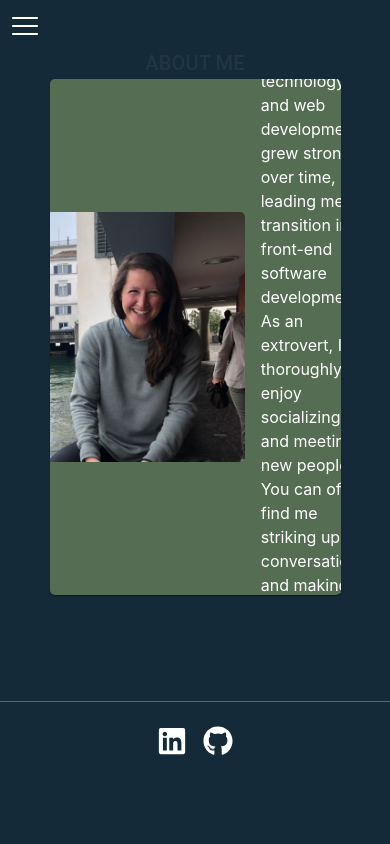
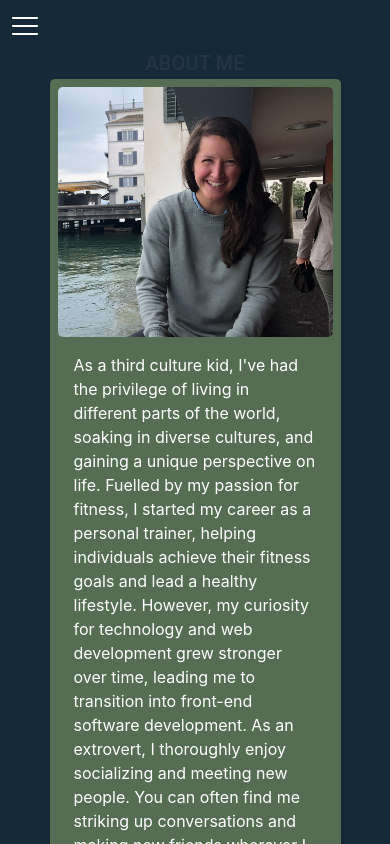
Before and after one commit to FrazierLE/dev-portfolio, a React (Vite) app: page /portfolio in a window 390 px wide. Shown: the top 844 px of the page. Built offline with nearby package versions, Linux system fonts and the light colour scheme.

Commit message:
Fix responsiveness

```diff
--- a/src/components/home/AboutMe.tsx
+++ b/src/components/home/AboutMe.tsx
@@ -3,7 +3,7 @@ import AboutMeImage from '../../assets/GH.jpg'
 
 const cardStyle = {
   width: '50%',
-  height: '500px',
+  minheight: '500px',
   minWidth: '275px',
   backgroundColor: '#556e53',
   borderRadius: '5px',
@@ -13,12 +13,13 @@ const cardStyle = {
   transitionProperty: 'background-color',
   transitionDuration: '.5s',
   cursor: 'pointer',
-  padding: 1
+  padding: 1,
+  flexDirection: {xs: 'column', sm: 'column', md: 'row', lg: 'row'}
 };
 
 const AboutMe = () => {
   return (
-    <Stack width={'100%'} display={'flex'} alignItems={'center'}>
+    <Stack width={'100%'} display={'flex'} alignItems={'center'} marginBottom={5}>
       <Typography variant='h6' textAlign={'center'}>
         ABOUT ME
       </Typography>
```
